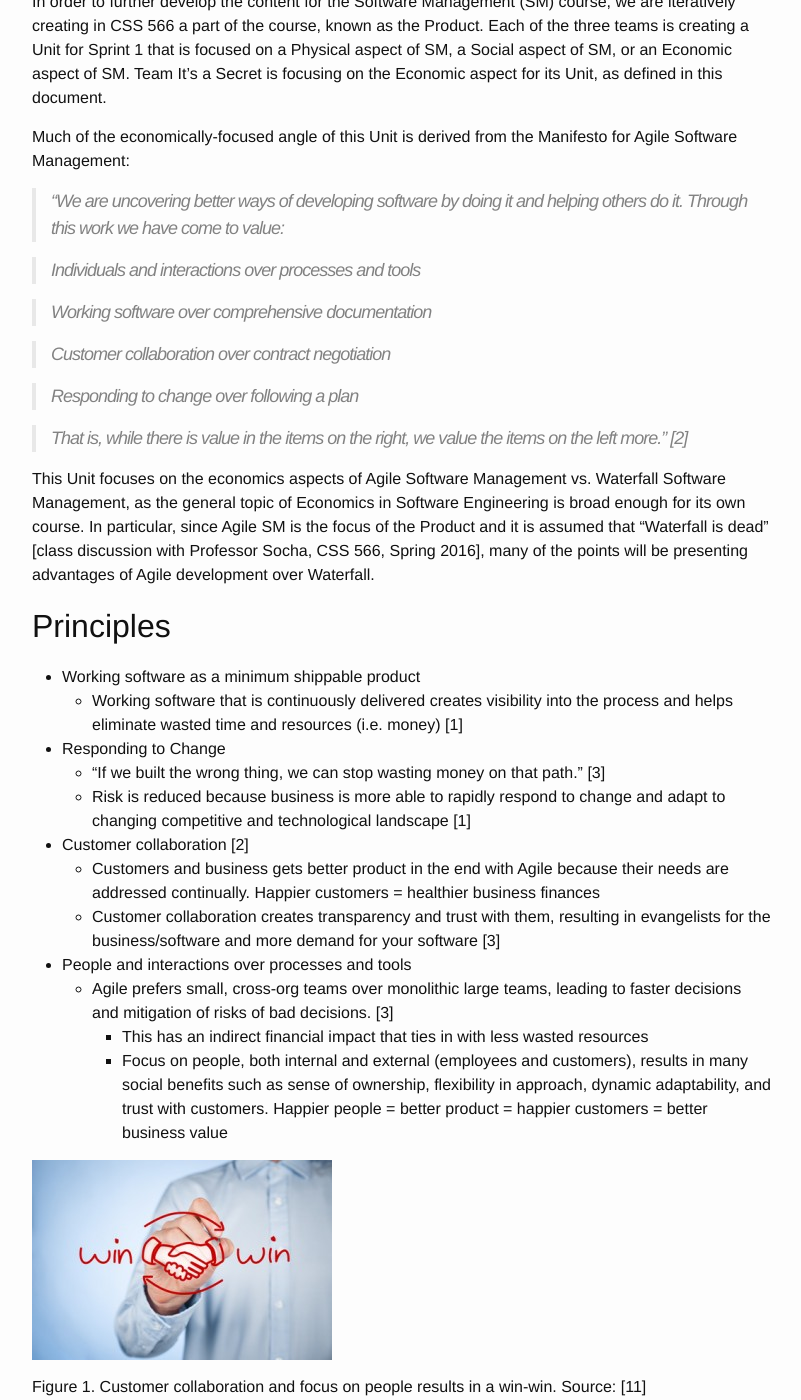
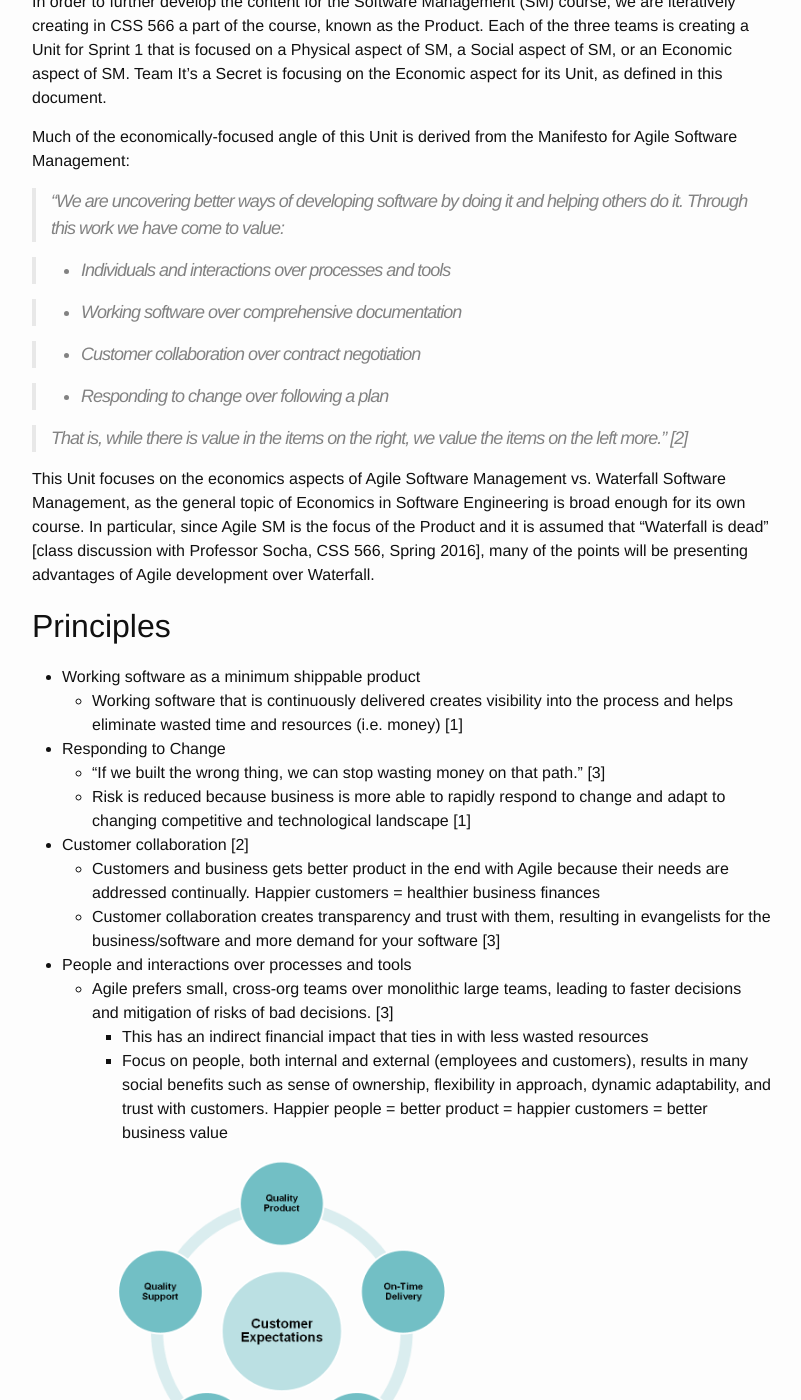
Before and after one commit to css566/css566.github.io, a Jekyll site: the page built from _posts/2016-04-28-agile_economic.md, in a window 1280 px wide and 1400 px high, scrolled down 315 px. Shown: the whole window, without its empty margins (238-1039 px from the left). Built offline with Jekyll 4.4.1, drawn with Linux system fonts in a browser that asks for light colours; comment, search, counter and statistics services are not loaded; some of the changed text lies outside the part shown.

Commit message:
Changed Agile Manifesto to bullets, changed vague principles image

```diff
--- a/_posts/2016-04-28-agile_economic.md
+++ b/_posts/2016-04-28-agile_economic.md
@@ -13,13 +13,13 @@ Much of the economically-focused angle of this Unit is derived from the Manifest
 
 >“We are uncovering better ways of developing software by doing it and helping others do it. Through this work we have come to value:
 
->*Individuals and interactions* over processes and tools
+> - Individuals and interactions over processes and tools
 
->*Working software* over comprehensive documentation
+> - Working software over comprehensive documentation
 
->*Customer collaboration* over contract negotiation
+> - Customer collaboration over contract negotiation
 
->*Responding to change* over following a plan
+> - Responding to change over following a plan
 
 >That is, while there is value in the items on the right, we value the items on the left more.” [2]
 
@@ -41,9 +41,9 @@ Principles
     - This has an indirect financial impact that ties in with less wasted resources
     - Focus on people, both internal and external (employees and customers), results in many social benefits such as sense of ownership, flexibility in approach, dynamic adaptability, and trust with customers. Happier people = better product = happier customers = better business value
 
-<img src="https://raw.githubusercontent.com/css566/css566.github.io/master/images/Fotolia_73150274_XS-300x200.jpg" alt="GitHub Logo" />
+<img src="/images/Customer-Focused-Approach.png" alt="GitHub Logo" width="500" />
 
-Figure 1. Customer collaboration and focus on people results in a win-win. Source: [11]
+Figure 1. Agile focus on customers and people allows for rapid adaptation to customer expectations, as illustrated. Source: [11]
 
 Practices and Theories
 -------------
@@ -176,4 +176,4 @@ Related Links
 
 9. http://agility.iqbusiness.net/thought-leadership
 10. https://www.youtube.com/watch?v=pLeSvduRPrQ
-11. http://www.theacagroup.com/wp-content/uploads/Fotolia_73150274_XS-300x200.jpg
+11. http://www.pmp.net/about/mission-values/
```
